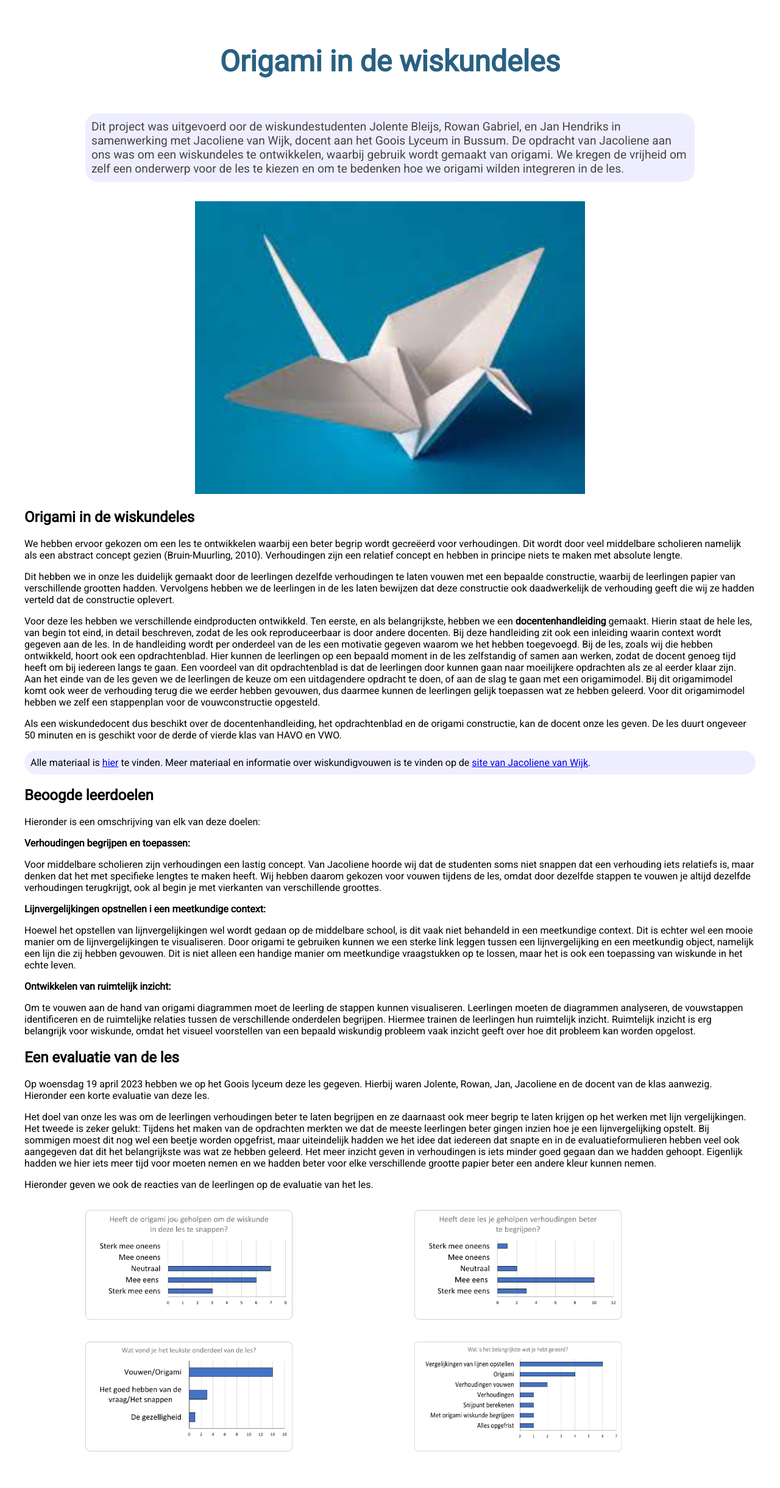
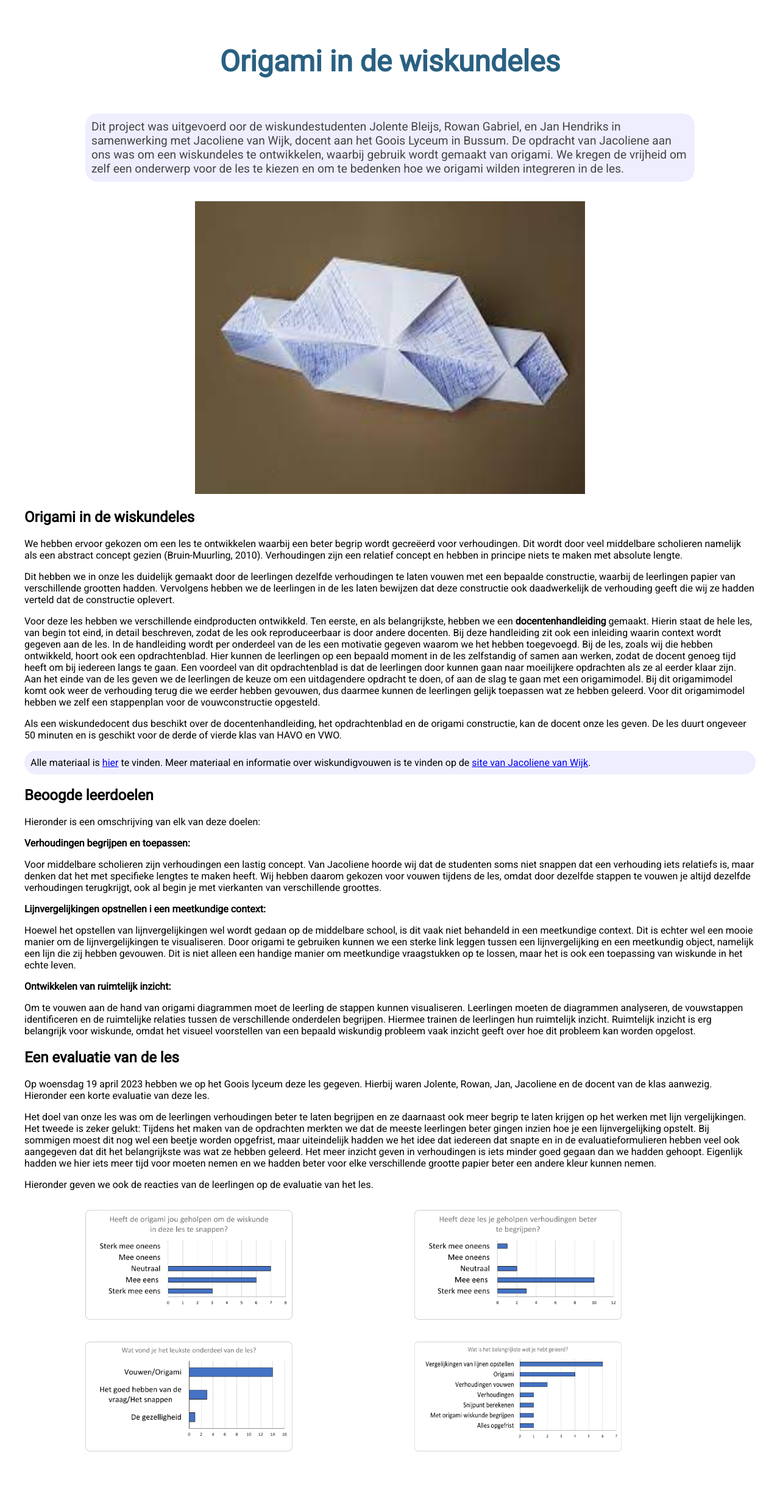
Before and after one commit to NicosStarreveld/Onderwijs-Communicatie, a Jekyll site: the page built from Pages/origami.md, in a window 1280 px wide. Shown: the whole page at 61% size. Built offline with Jekyll 4.4.1, drawn with Linux system fonts in a browser that asks for light colours.

Commit message:
Update origami.md

```diff
--- a/Pages/origami.md
+++ b/Pages/origami.md
@@ -7,7 +7,7 @@ description: Dit project was uitgevoerd oor de wiskundestudenten Jolente Bleijs,
 
 <html>
 <p align="center">
-  <img src="/Onderwijs-Communicatie/Images/Origami.jpg" width="640" height="480">
+  <img src="/Onderwijs-Communicatie/Images/Origami2.jpg" width="640" height="480">
 </p>
 
 <h2> Origami in de wiskundeles</h2>
```
